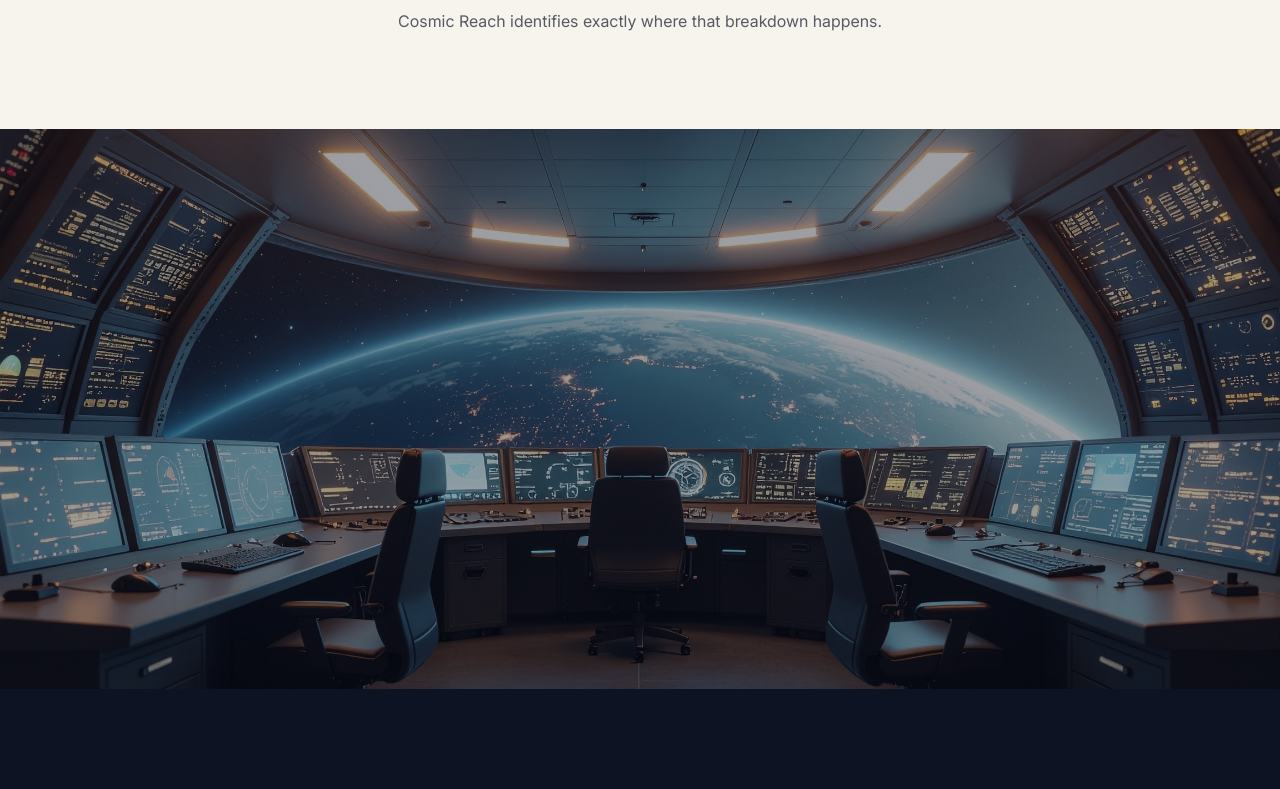
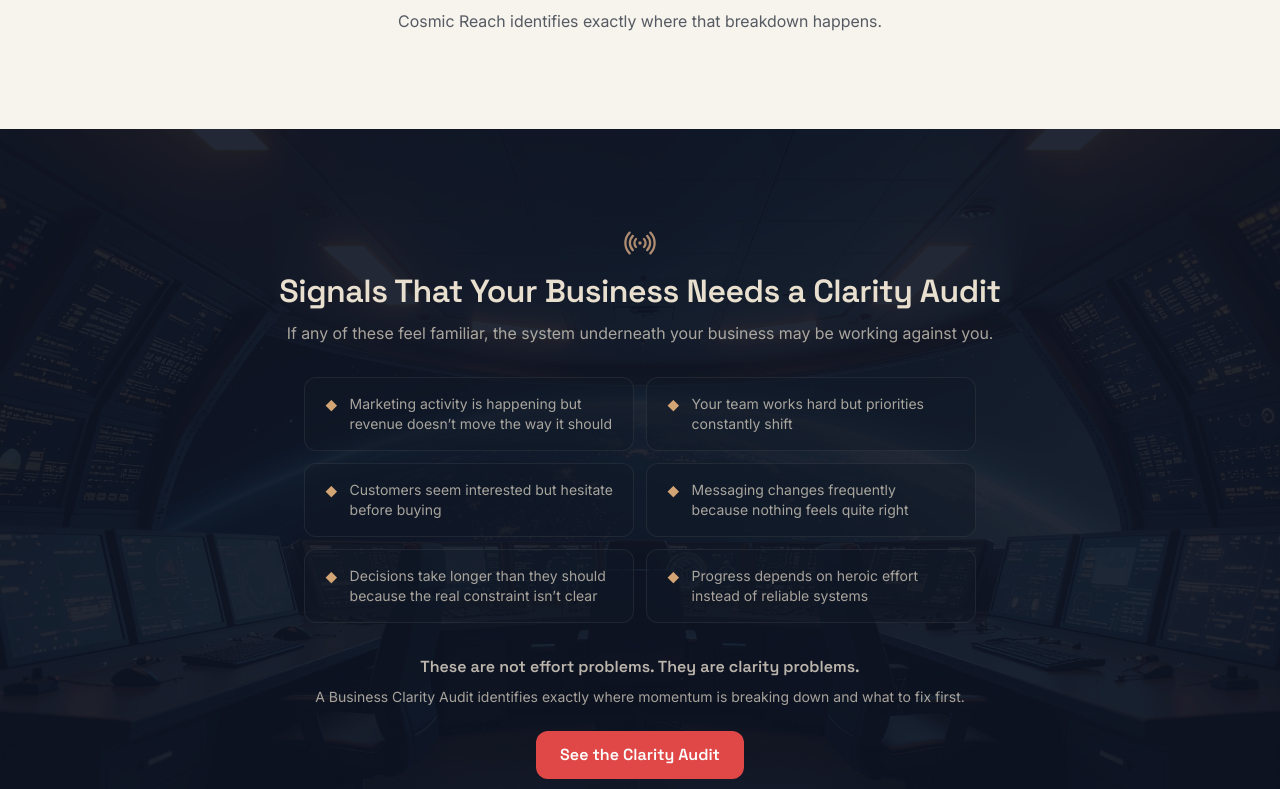
Before and after one commit to jordanknight1992-dotcom/cosmic-reach-creative, a Next.js app: page / in a window 1280 px wide. Shown: the part 865-1654 px from the top of the page. Built offline with nearby package versions, Linux system fonts and the light colour scheme.

Commit message:
Refactor Diagnostic Signals section for clarity

```diff
--- a/src/app/page.tsx
+++ b/src/app/page.tsx
@@ -99,43 +99,49 @@ export default function HomePage() {
         </div>
       </section>
 
-{/* — Mid-page image break — */}
-<div className="relative w-screen left-1/2 right-1/2 -ml-[50vw] -mr-[50vw]">
-  <div className="relative w-full h-[320px] sm:h-[420px] lg:h-[560px] overflow-hidden">
+{/* ── Diagnostic Signals ── */}
+<section
+  className="relative py-16 sm:py-24 bg-navy/40 overflow-hidden"
+  aria-labelledby="signals-heading"
+>
+  <div className="absolute inset-0 -z-10">
     <Image
       src="/images/07-clarity-section.jpg"
       alt=""
       fill
-      className="object-cover"
+      className="object-cover object-center"
       sizes="100vw"
     />
-    <div className="absolute inset-0 bg-deep-space/40" />
-  </div>
+    <div className="absolute inset-0 bg-deep-space/85" />
   </div>
 
-      {/* ── Diagnostic Signals ── */}
-      <section className="py-16 sm:py-24 bg-navy/40" aria-labelledby="signals-heading">
   <div className="mx-auto max-w-[var(--container-max)] px-5 sm:px-6 lg:px-8">
     <div className="mx-auto max-w-3xl text-center">
       <div className="mb-3">
         <Icon name="signal" size={36} className="opacity-80 mx-auto" />
       </div>
-            <h2 id="signals-heading" className="mb-3">Signals That Your Business Needs a Clarity Audit</h2>
+      <h2 id="signals-heading" className="mb-3">
+        Signals That Your Business Needs a Clarity Audit
+      </h2>
       <p className="text-starlight/70 text-base mb-8">
         If any of these feel familiar, the system underneath your business may be working against you.
       </p>
     </div>
+
     <div className="mx-auto max-w-2xl grid gap-3 sm:grid-cols-2">
       {diagnosticSignals.map((signal, i) => (
         <div
           key={i}
           className="rounded-xl border border-starlight/8 bg-navy/50 px-5 py-4 flex items-start gap-3 transition-all duration-[var(--duration-base)] hover:border-copper/20"
         >
-                <span className="text-copper mt-1 text-xs shrink-0" aria-hidden="true">&#9670;</span>
+          <span className="text-copper mt-1 text-xs shrink-0" aria-hidden="true">
+            &#9670;
+          </span>
           <span className="text-starlight/70 text-sm">{signal}</span>
         </div>
       ))}
     </div>
+
     <div className="mx-auto max-w-3xl text-center mt-8">
       <p className="text-starlight/80 text-base font-display font-semibold mb-2">
         These are not effort problems. They are clarity problems.
```
Lines whose indentation alone changed are shown as unchanged.
